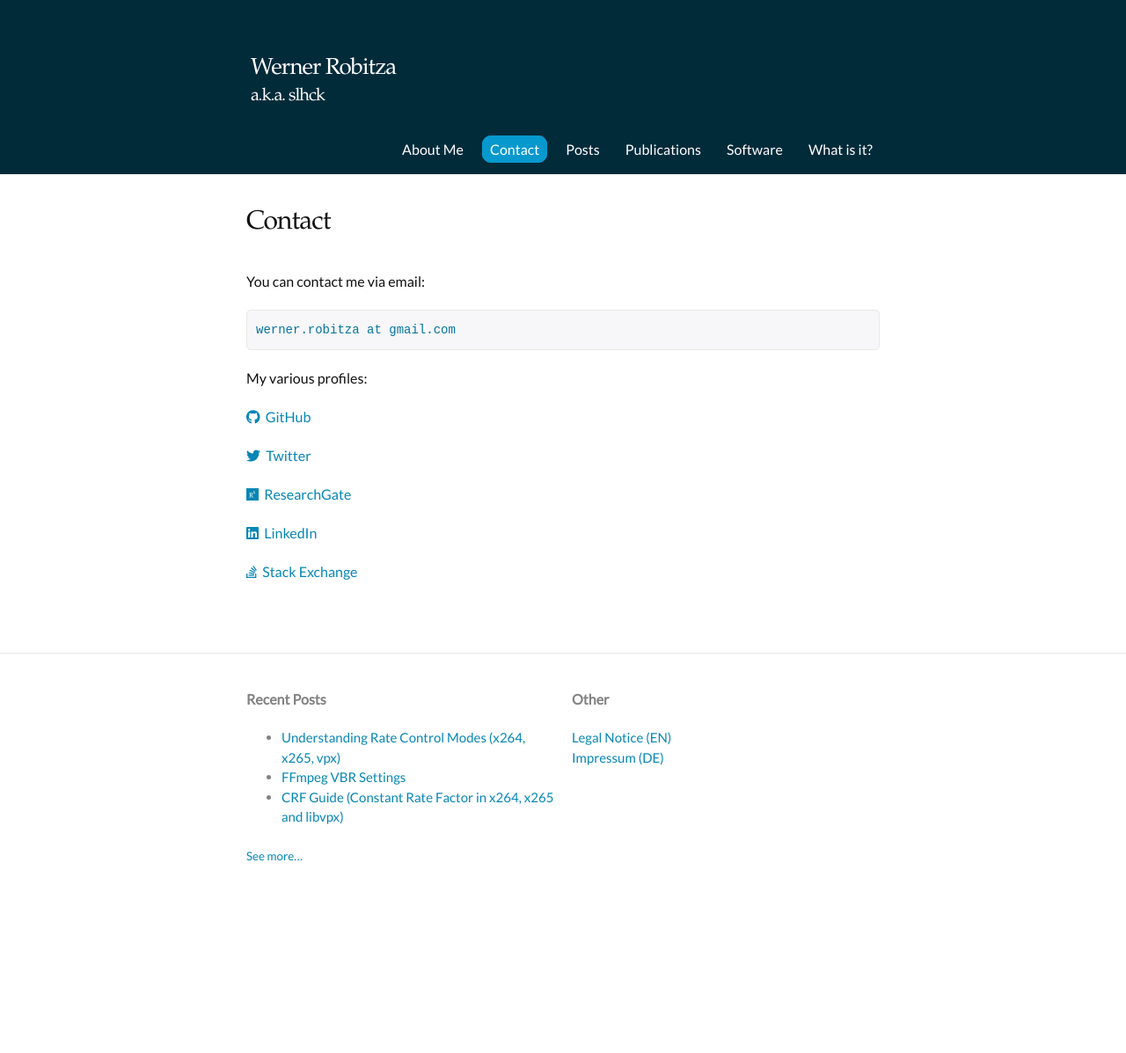
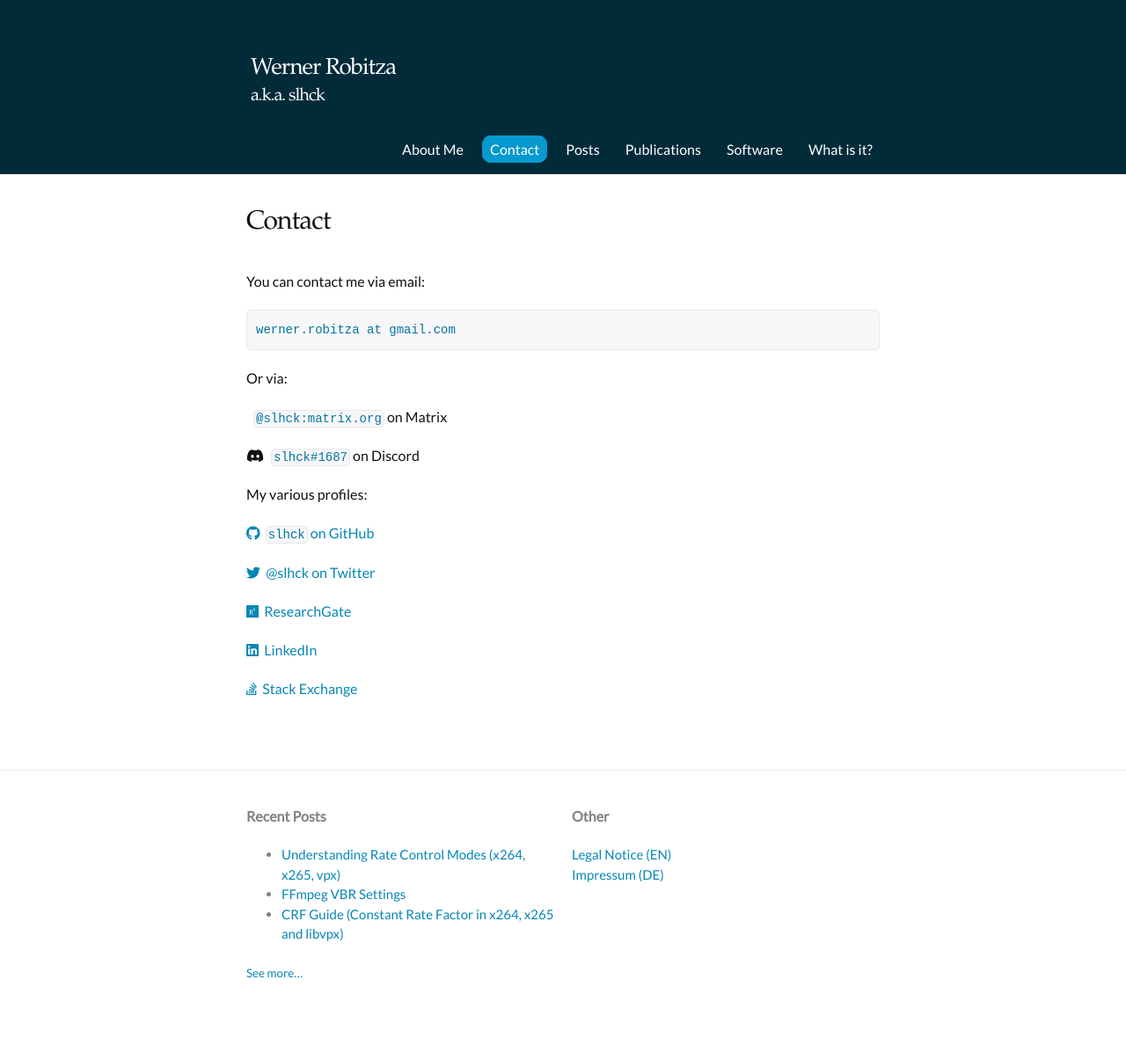
Before and after one commit to slhck/slhck.github.io, a Jekyll site: the page built from contact.md, in a window 1280 px wide. Shown: the whole page at 88% size. Built offline with Jekyll 4.4.1, drawn with Linux system fonts in a browser that asks for light colours; some web fonts are replaced; before the commit the page ends 1064 px from its top, so only the background shows below that.

Commit message:
update contact links

````diff
--- a/contact.md
+++ b/contact.md
@@ -10,12 +10,18 @@ You can contact me via email:
 werner.robitza at gmail.com
 ```
 
+Or via:
+
+<i class="fab fa-message">&nbsp;&nbsp;<code>@slhck:matrix.org</code></i> on Matrix
+
+<i class="fab fa-discord">&nbsp;&nbsp;<code>slhck#1687</code></i> on Discord
+
 My various profiles:
 
 
-<a href="https://github.com/slhck" target="_blank"><i class="fab fa-github"></i>&nbsp;&nbsp;GitHub</a>
+<a href="https://github.com/slhck" target="_blank"><i class="fab fa-github"></i>&nbsp;&nbsp;<code>slhck</code> on GitHub</a>
 
-<a href="https://twitter.com/slhck" target="_blank"><i class="fab fa-twitter"></i>&nbsp;&nbsp;Twitter</a>
+<a href="https://twitter.com/slhck" target="_blank"><i class="fab fa-twitter"></i>&nbsp;&nbsp;@slhck on Twitter</a>
 
 <a href="https://www.researchgate.net/profile/Werner_Robitza" target="_blank"><i class="fab fa-researchgate"></i>&nbsp;&nbsp;ResearchGate</a>
 
````
